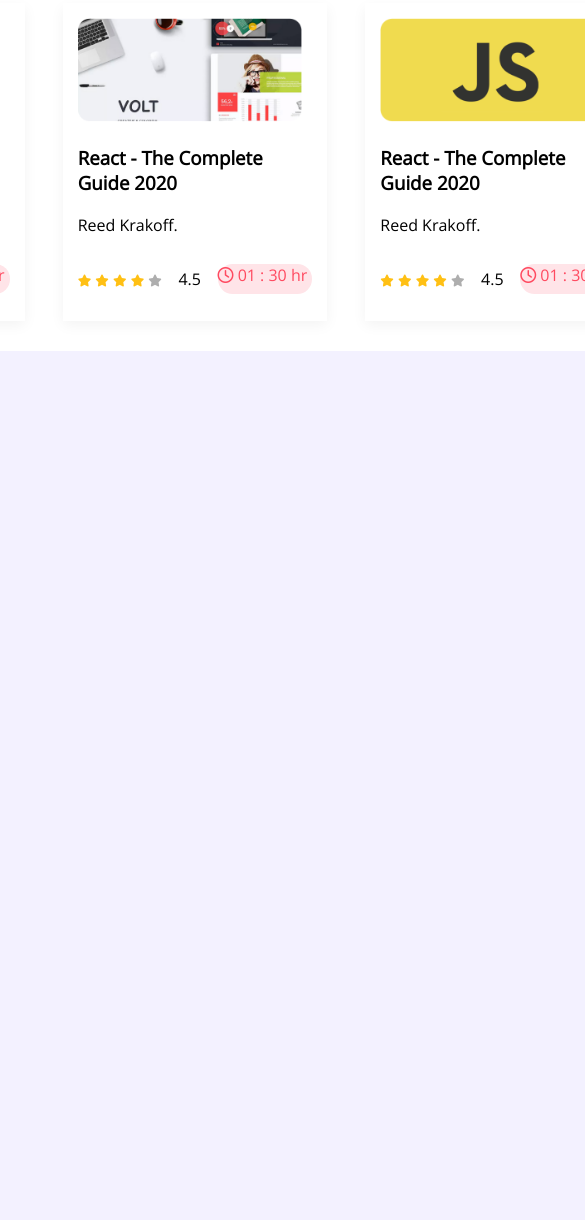
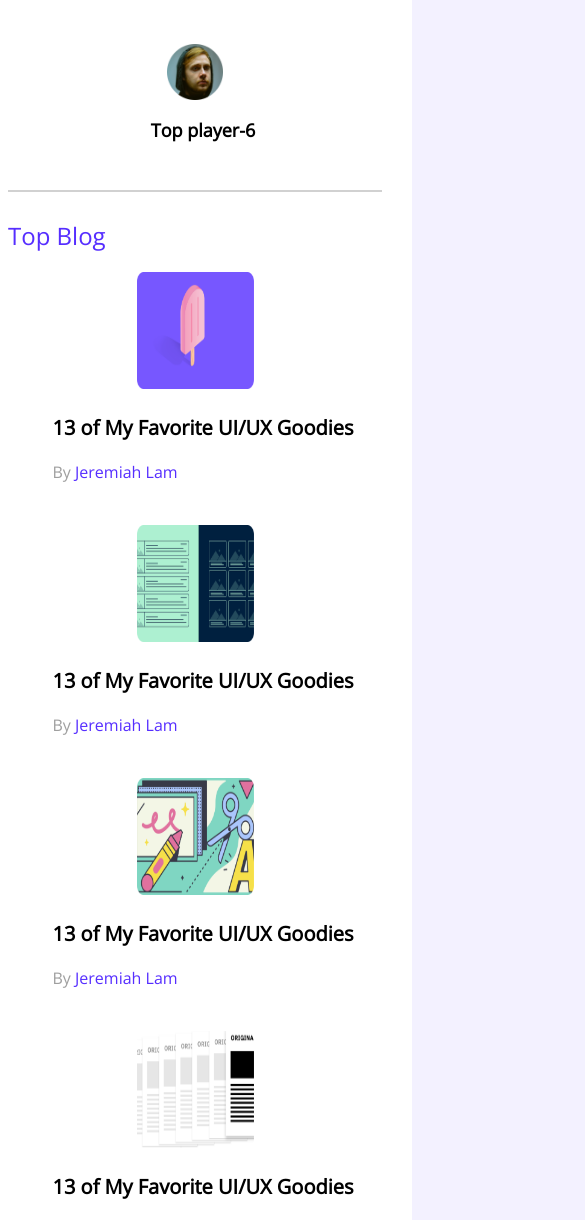
Before and after one commit to safayatalif/leader-board-css3, a plain HTML site: page index.html in a window 390 px wide. Shown: the part 780-2000 px from the top of the page, 585 px wide, since content can reach past the window. Before the commit the page ends 1160 px from the top, so only its background shows below. Drawn offline with nearby package versions, Linux system fonts and the light colour scheme.

Commit message:
finished responsivenes

```diff
--- a/index.html
+++ b/index.html
@@ -59,8 +59,7 @@
                             <img src="images/blogs/blog-1.png" alt="">
                         </div>
                         <div class="blog-info">
-                            <h3 class="blog-title">13 of My Favorite <br>
-                                UI/UX Goodies</h3>
+                            <h3 class="blog-title">13 of My Favorite UI/UX Goodies</h3>
                             <p class="blog-author">By <a href="">Jeremiah Lam</a></p>
                         </div>
                     </div>
@@ -69,8 +68,7 @@
                             <img src="images/blogs/blog-2.png" alt="">
                         </div>
                         <div class="blog-info">
-                            <h3 class="blog-title">13 of My Favorite <br>
-                                UI/UX Goodies</h3>
+                            <h3 class="blog-title">13 of My Favorite UI/UX Goodies</h3>
                             <p class="blog-author">By <a href="">Jeremiah Lam</a></p>
                         </div>
                     </div>
@@ -79,8 +77,7 @@
                             <img src="images/blogs/blog-3.png" alt="">
                         </div>
                         <div class="blog-info">
-                            <h3 class="blog-title">13 of My Favorite <br>
-                                UI/UX Goodies</h3>
+                            <h3 class="blog-title">13 of My Favorite UI/UX Goodies</h3>
                             <p class="blog-author">By <a href="">Jeremiah Lam</a></p>
                         </div>
                     </div>
@@ -89,8 +86,7 @@
                             <img src="images/blogs/blog-4.png" alt="">
                         </div>
                         <div class="blog-info">
-                            <h3 class="blog-title">13 of My Favorite <br>
-                                UI/UX Goodies</h3>
+                            <h3 class="blog-title">13 of My Favorite UI/UX Goodies</h3>
                             <p class="blog-author">By <a href="">Jeremiah Lam</a></p>
                         </div>
                     </div>
--- a/styles/style.css
+++ b/styles/style.css
@@ -140,3 +140,40 @@
       height: 29.382596969604492px;
       width: 94.82565307617188px;
   }
+  /* -----------------
+  ------media query------
+  ----------------------- */
+  /* mobile devices */
+  @media only screen and (max-width:688px) {
+    .container{
+        width: 100%;
+    }
+    .players , .blogs , .courses{
+        grid-template-columns: repeat(1 , 1fr);
+    }
+    .player , .blog{
+        flex-direction: column;
+    }
+    .blog{
+        align-items: center;
+    }
+    .courses{
+        justify-items: center;
+    }
+  }
+  /* tablet devices */
+  @media  only screen and (min-width:689px) and (max-width:922px) {
+    .container{
+        width: 100%;
+    }
+    .players{
+        grid-template-columns: repeat(2 , 1fr);
+    }
+    .blogs , .courses{
+        grid-template-columns: repeat(1 , 1fr);
+    }
+    .blogs , .players, .courses{
+        justify-items: center;
+    }
+
+  }
```
